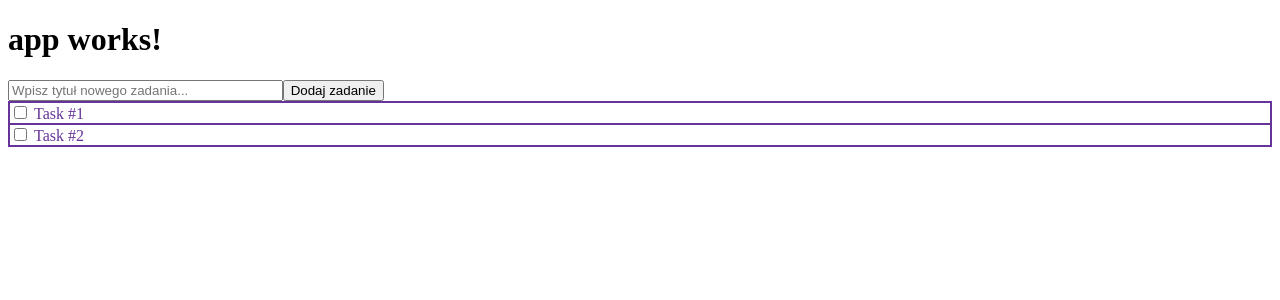
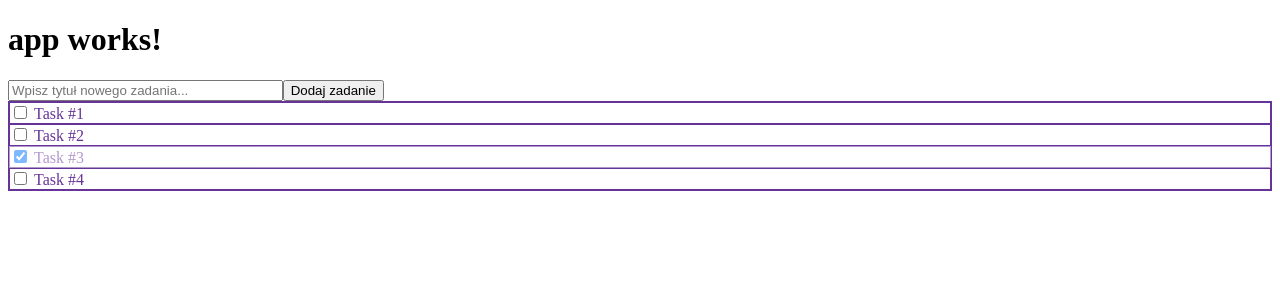
Before and after one commit to Choniawko/ng-componets-pro, an Angular app: page / in a window 1280 px wide. Shown: the top 300 px of the page. Built offline with nearby package versions, Linux system fonts and the light colour scheme.

Commit message:
task list service filter

```diff
--- a/src/app/task-list/task-list.component.html
+++ b/src/app/task-list/task-list.component.html
@@ -1,4 +1,4 @@
 <app-add-task (addedTask)="addTask($event)"></app-add-task>
 <div  class="task">
-  <app-task *ngFor="let task of tasks" [task]="task"></app-task>
+  <app-task *ngFor="let task of getFilteredTasks" [task]="task"></app-task>
 </div>
--- a/src/app/task-list/task-list.component.ts
+++ b/src/app/task-list/task-list.component.ts
@@ -1,5 +1,6 @@
 import { Component, OnInit } from '@angular/core';
 import { ITask } from './task/task.interface';
+import { TaskListService } from './task-list.service';
 
 @Component({
   selector: 'app-task-list',
@@ -9,18 +10,37 @@ import { ITask } from './task/task.interface';
 export class TaskListComponent implements OnInit {
 
   tasks: ITask[];
+  taskFilterList: string[];
+  selectedTaskFilter: string;
 
-  constructor() { }
+  constructor(private _taskListService: TaskListService) {
+    this.tasks = this._taskListService.tasks;
+    this.taskFilterList = ['wszystkie', 'otwarte', 'zamknięte'];
+    this.selectedTaskFilter = 'wszystkie';
+   }
 
-  ngOnInit() {
-    this.tasks = [
-      {title: 'Task #1', done: false},
-      {title: 'Task #2', done: false}
-    ];
+  ngOnInit() { }
+
+  get getFilteredTasks(): ITask[] {
+    return this._taskListService.tasks ?
+      this._taskListService.tasks.filter((task: ITask) => {
+        let result: boolean;
+        switch (this.selectedTaskFilter) {
+          case 'otwarte':
+            result = task.done;
+            break;
+          case 'zamknięte':
+            result = !task.done;
+            break;
+          default:
+            result = true;
+        }
+        return result;
+      }) : [];
   }
 
   addTask(title: string): void {
-    this.tasks.push({
+    this._taskListService.tasks.push({
       title,
       done: false
     });
--- a/src/app/task-list/task-list.service.ts
+++ b/src/app/task-list/task-list.service.ts
@@ -1,8 +1,19 @@
 import { Injectable } from '@angular/core';
+import { ITask } from './task/task.interface';
 
 @Injectable()
 export class TaskListService {
 
-  constructor() { }
+  tasks: ITask[];
+  constructor() {
+    this.tasks = [
+      {title: 'Task #1', done: false},
+      {title: 'Task #2', done: false},
+      {title: 'Task #3', done: true},
+      {title: 'Task #4', done: false}
+    ];
+   }
+
+
 
 }
```
